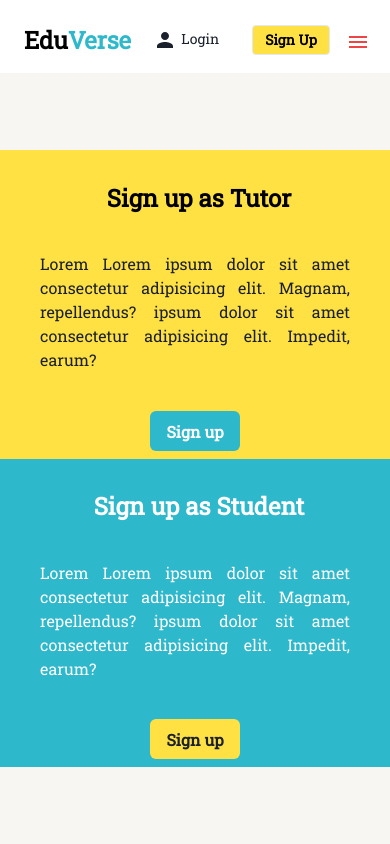
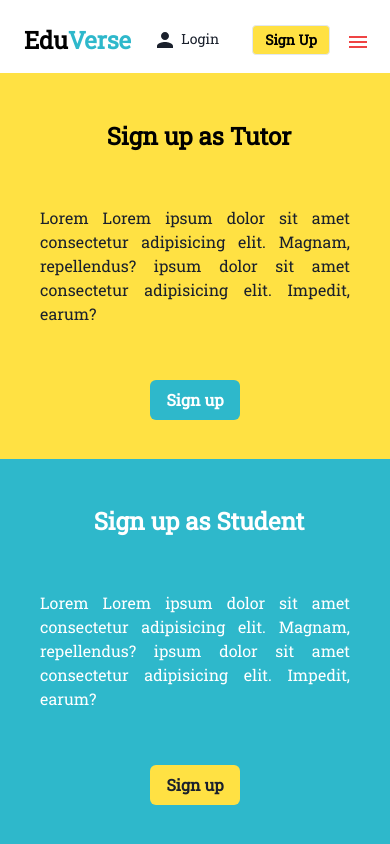
Before and after one commit to Akhand4795/EduVerse, a React (Create React App) app in the folder client-side/: page /SignUp in a window 390 px wide. Built offline with nearby package versions, Linux system fonts and the light colour scheme.

Commit message:
Solved Responsiveness error in Signup page

```diff
--- a/client-side/src/Pages/Authentication/SignUp/SignUp.js
+++ b/client-side/src/Pages/Authentication/SignUp/SignUp.js
@@ -39,13 +39,15 @@ function InitialFocus() {
 
   return (
     <>
-      <div className="w-full h-screen bg-[#F8F6F2] overflow-hidden">
-      <Box className="flex flex-col md:flex-row w-full h-full items-center justify-center">
-          <Box className=" flex flex-col lg:w-1/4 h-2/5  bg-yellow items-center justify-around ">
-            <div className='mt-6'>
-              <h2 className="text-2xl font-semibold text-black ml-2">Sign up as Tutor</h2>
+      <div className="w-full h-screen bg-[#F8F6F2]  overflow-hidden">
+        <Box className="flex flex-col md:flex-row w-full h-full items-center justify-center">
+          <Box className=" flex flex-col lg:w-1/4 h-1/2  bg-yellow items-center justify-around overflow-hidden">
+            <div className="mt-6">
+              <h2 className="text-2xl font-semibold text-black ml-2">
+                Sign up as Tutor
+              </h2>
             </div>
-            <div className="align-middle justify-center items-center py-6 px-10 text-justify ">
+            <div className="align-middle justify-center items-center text-l py-2 px-10 text-justify">
               <span>
                 Lorem Lorem ipsum dolor sit amet consectetur adipisicing elit.
                 Magnam, repellendus? ipsum dolor sit amet consectetur
@@ -54,6 +56,7 @@ function InitialFocus() {
             </div>
             <div>
               <Button
+                className="mb-4"
                 bg="#2EB8CB"
                 color="white"
                 _hover={{ bg: "#FFE143", color: "#ffff" }}
@@ -63,11 +66,13 @@ function InitialFocus() {
               </Button>
             </div>
           </Box>
-          <Box className='flex flex-col lg:w-1/4 h-2/5 bg-blue items-center justify-around' >
-            <div className='mt-6'>
-              <h2 className="text-2xl font-semibold text-white ml-2">Sign up as Student</h2>
+          <Box className="flex flex-col lg:w-1/4 h-1/2 bg-blue items-center justify-around overflow-hidden">
+            <div className="mt-6">
+              <h2 className="text-2xl font-semibold text-white ml-2">
+                Sign up as Student
+              </h2>
             </div>
-            <div className="align-middle justify-center items-center py-6 px-10 text-justify text-white">
+            <div className="align-middle justify-center items-center py-2 px-10 text-justify text-white">
               <span>
                 Lorem Lorem ipsum dolor sit amet consectetur adipisicing elit.
                 Magnam, repellendus? ipsum dolor sit amet consectetur
@@ -76,6 +81,7 @@ function InitialFocus() {
             </div>
             <div>
               <Button
+                className=" mb-4"
                 bg="#FFE143"
                 _hover={{ bg: "#2EB8CB", color: "#ffff" }}
                 onClick={onOpen1}
```
